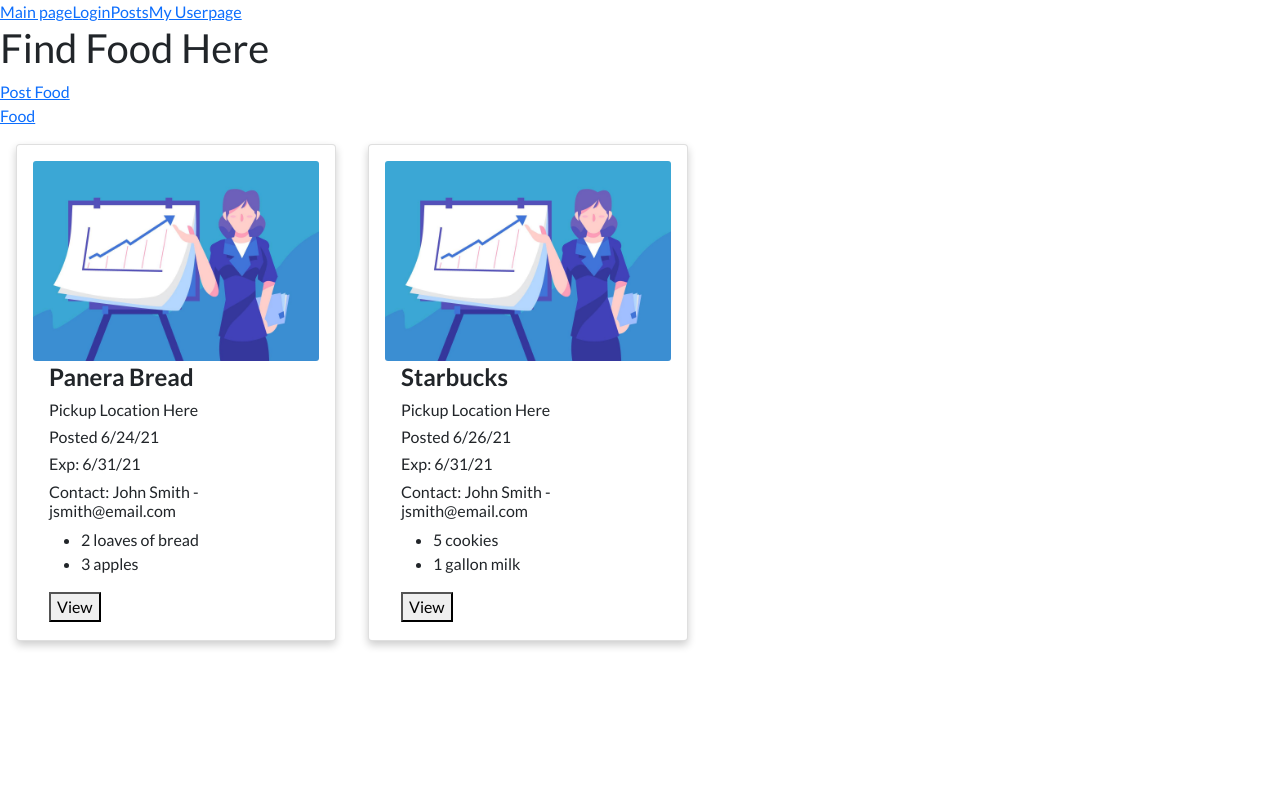
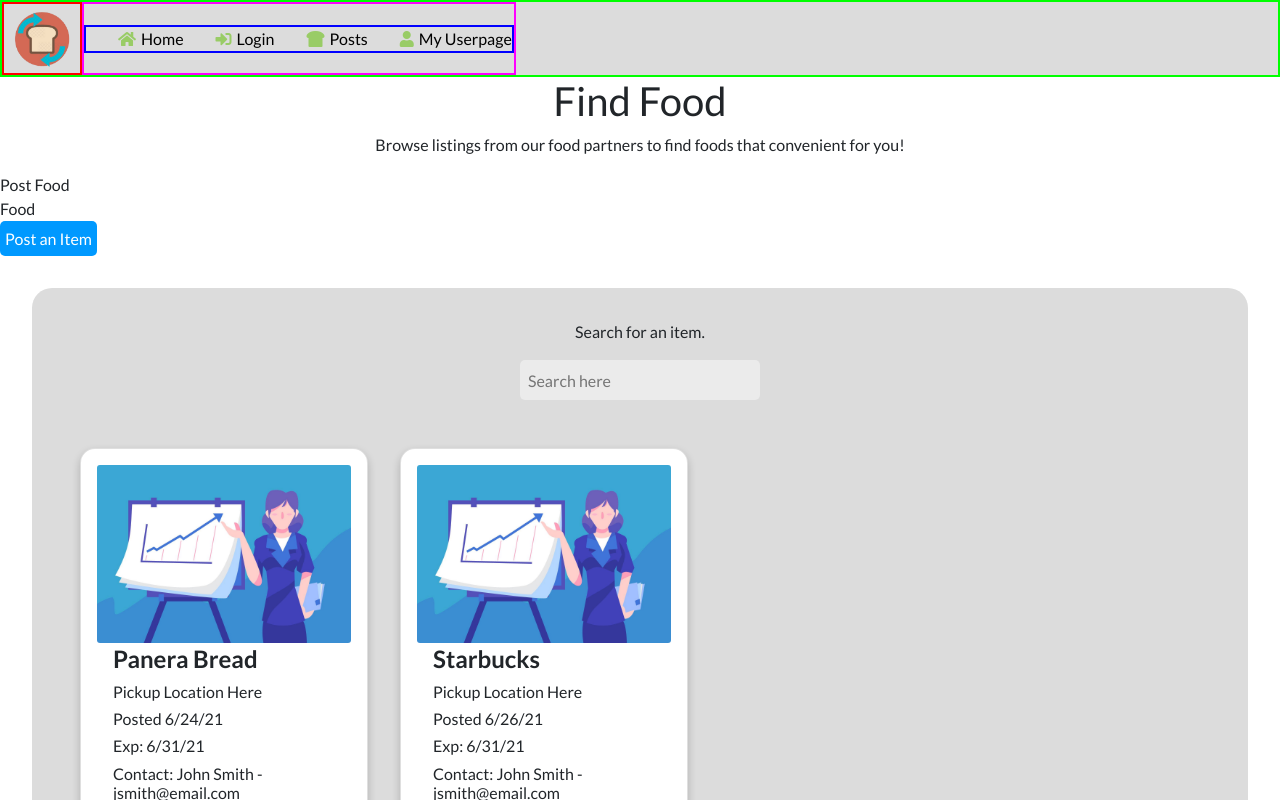
Before and after one commit to dalto135/bread-exchange, a React (Create React App) app in the folder client/: page /#/Posts in a window 1280 px wide. Shown: the top 800 px of the page. Built offline with nearby package versions, Linux system fonts and the light colour scheme.

Commit message:
styling navbar, created some components

```diff
--- a/client/public/index.html
+++ b/client/public/index.html
@@ -2,7 +2,7 @@
 <html lang="en">
   <head>
     <meta charset="utf-8">
-    <meta name="viewport" content="width=device-width, initial-scale=1, shrink-to-fit=no">
+    <meta name="viewport" content="width=device-width, initial-scale=1">
     <meta name="theme-color" content="#000000">
     <!--
       manifest.json provides metadata used when your web app is added to the
@@ -14,6 +14,10 @@
     <link href="https://fonts.googleapis.com/css2?family=Lato:wght@100;300;400;700&display=swap" rel="stylesheet">
     <link rel="stylesheet" href="https://stackpath.bootstrapcdn.com/bootstrap/4.3.1/css/bootstrap.min.css"
     integrity="sha384-ggOyR0iXCbMQv3Xipma34MD+dH/1fQ784/j6cY/iJTQUOhcWr7x9JvoRxT2MZw1T" crossorigin="anonymous">
+    <!-- Font Awesome -->
+    <link rel="stylesheet" href="https://cdnjs.cloudflare.com/ajax/libs/font-awesome/5.15.3/css/all.min.css" integrity="sha512-iBBXm8fW90+nuLcSKlbmrPcLa0OT92xO1BIsZ+ywDWZCvqsWgccV3gFoRBv0z+8dLJgyAHIhR35VZc2oM/gI1w=="
+    crossorigin="anonymous"
+    referrerpolicy="no-referrer" />
     <!--
       Notice the use of %PUBLIC_URL% in the tags above.
       It will be replaced with the URL of the `public` folder during the build.
--- /dev/null
+++ b/client/src/components/Button/Button.css
@@ -0,0 +1,9 @@
+#button {
+    border: none;
+    width: auto;
+    height: 2.2rem;
+    border-radius: 5px;
+    background-color: #0099ff;
+    color: white;
+    padding: 5px;
+}
--- /dev/null
+++ b/client/src/components/Button/Button.js
@@ -0,0 +1,8 @@
+import React from "react";
+import "./Button.css"
+
+const Button = (props) => {
+  return <button id="button">{props.title}</button>;
+};
+
+export default Button;
--- /dev/null
+++ b/client/src/components/Input/input.css
@@ -0,0 +1,18 @@
+#search-input {
+    border: none;
+    border-radius: 5px;
+    height: 2.5rem;
+    width: 15rem;
+    background-color: #ebebeb;
+    color: #aaaaaa;
+    font-family: Lato;
+}
+
+#search-input:active {
+    border: #aaaaaa
+}
+
+input{
+    text-indent: 6px;
+    font-family: Lato;
+}
--- a/client/src/components/Input/input.js
+++ b/client/src/components/Input/input.js
@@ -0,0 +1,12 @@
+// import React from "react";
+import "bootstrap/dist/css/bootstrap.css";
+import "./input.css"
+import React, { Component } from 'react';
+
+class Input extends Component {
+    render() {
+        return <input id="search-input" placeholder="Search here"></input>
+    }
+};
+
+export default Input;
--- a/client/src/components/Navbar/Navbar.css
+++ b/client/src/components/Navbar/Navbar.css
@@ -0,0 +1,56 @@
+#be-logo{
+    width: 5rem;
+    height: auto;
+    border: 2px solid red;
+}
+
+#nav-list {
+  list-style-type: none;
+  margin: 0;
+  padding: 0;
+  display: flex;
+  flex-direction: row;
+  font-family: Lato;
+  justify-content: center;
+  border: 2px solid blue;
+  align-items: center;
+}
+
+li {
+    margin-left: 2rem;
+    color: black;
+    font-family: Lato;
+}
+
+#navbar {
+  background: gainsboro;
+  height: auto;
+  /* padding-top: 15px; */
+  /* padding-bottom: 15px; */
+  /* display: flex; */
+  /* align-items: center; */
+    border: 2px solid lime;
+    display: flex;
+    flex-direction: row;
+    flex-wrap: wrap;
+}
+
+#test {
+    border: 2px solid magenta;
+    display: flex;
+    justify-content: center;
+    align-items: center;
+}
+
+a {
+    color: inherit;
+    text-decoration: none;
+}
+
+#link-button {
+    margin-left: 5px;
+}
+
+.fas {
+    color: #99cc66;
+}
--- a/client/src/components/Navbar/navbar.js
+++ b/client/src/components/Navbar/navbar.js
@@ -1,16 +1,23 @@
-import React from 'react';
-import { Link } from 'react-router-dom';
+import React from "react";
+import { Link } from "react-router-dom";
+import "./Navbar.css";
 
 function navBar() {
   return (
-      <div>
-
-        <Link to='/'>Main page</Link>
-        <Link to='/login'>Login</Link>
-        <Link to='/Posts'>Posts</Link>
-        <Link to='/UserPage'>My Userpage</Link>
-
+    <div>
+      <div id="navbar">
+      <img id="be-logo" src="/BElogo.jpg"></img>
+      <div id="test">
+        <ul id="nav-list">
+        {/* <img id="be-logo" src="/BElogo.jpg"></img> */}
+          <li><i className="fas fa-home"></i><Link id="link-button" to="/">Home</Link></li>
+          <li><i class="fas fa-sign-in-alt"></i><Link id="link-button" to="/login">Login</Link></li>
+          <li><i class="fas fa-bread-slice"></i><Link id="link-button" to="/Posts">Posts</Link></li>
+          <li><i class="fas fa-user"></i><Link id="link-button" to="/UserPage">My Userpage</Link></li>
+        </ul>
       </div>
+      </div>
+    </div>
   );
 }
 
--- a/client/src/pages/Posts/Posts.js
+++ b/client/src/pages/Posts/Posts.js
@@ -2,8 +2,8 @@
 import "bootstrap/dist/css/bootstrap.css";
 import "./style.css";
 import { Link } from "react-router-dom";
-import Card from "react-bootstrap/Card";
-import Button from "react-bootstrap/Button";
+import Input from "../../components/Input/input"
+import Button from "../../components/Button/Button"
 import SinglePost from "../Singlepost/Singlepost";
 import CreatePost from "../CreatePost/CreatePost";
 import { HashRouter as Router, Route } from "react-router-dom";
@@ -11,13 +11,30 @@
 function Posts() {
   return (
     <div>
-      <h1>Find Food Here</h1>
-      <Link to="/CreatePost">Post Food</Link><br></br>
-      <Link to="/singlepost">Food</Link>
-      {/* <Router>
-        <Route exact path='/singlepost' component={SinglePost}/>
-      </Router> */}
+      {/* Heading */}
+      <div id="find-food-header">
+        <h1>Find Food</h1>
+        <p>
+          Browse listings from our food partners to find foods that convenient
+          for you!{" "}
+        </p>
+
+      </div>
+
+
+
+      <Link to="/CreatePost">Post Food</Link>
+      <br></br>
+      <Link to="/singlepost">Food</Link><br></br>
+      <Button title="Post an Item" />
+      <div id="gray-panel">
+        <div id="card-search">
+          <p>Search for an item.</p>
+          {/* Input component */}
+        <Input/>
+        </div>
         <div className="card-container">
+          {/* Cards */}
           <div className="card">
             <img className="card-img" src="/chart.jpg" alt="Avatar"></img>
             <div className="container">
@@ -29,12 +46,12 @@
               <h6>Exp: 6/31/21</h6>
               <h6>Contact: John Smith - jsmith@email.com</h6>
               <p>
-              <ul>
+                <ul id="card-list">
                   <li>2 loaves of bread</li>
                   <li>3 apples</li>
                 </ul>
               </p>
-            <button>View</button>
+              <Button title="View" />
             </div>
           </div>
 
@@ -54,7 +71,8 @@
                   <li>1 gallon milk</li>
                 </ul>
               </p>
-            <button>View</button>
+              <Button title="View" />
+            </div>
           </div>
         </div>
       </div>
--- a/client/src/pages/Posts/style.css
+++ b/client/src/pages/Posts/style.css
@@ -1,6 +1,36 @@
+body {
+  font-family: Lato;
+}
+
+#find-food-header {
+  text-align: center;
+}
+
+#gray-panel {
+  background-color: gainsboro;
+  width: auto;
+  height: auto;
+  padding: 2rem;
+  margin: 2rem;
+  border-radius: 20px;
+  display: flex;
+  flex-direction: row;
+  flex-wrap: wrap;
+  justify-content: center;
+}
+
+#card-search {
+  text-align: center;
+  height: auto;
+  width: auto;
+  /* border: 2px solid red; */
+  margin-bottom: 2rem;
+}
+
 .card-container {
-    display: flex;
-    flex-direction: row;
+  display: flex;
+  flex-direction: row;
+  /* border: 2px solid blue; */
 }
 
 .card {
@@ -9,6 +39,7 @@
   width: 25%;
   padding: 1rem;
   margin: 1rem;
+  border-radius: 15px;
 }
 
 .card:hover {
@@ -17,9 +48,16 @@
 
 .container {
   padding: 2px 16px;
+  align-content: center;
 }
 
 .card-img {
-    width: 100%;
-    height: auto;
+  width: 100%;
+  height: auto;
 }
+
+/* #card-list {
+  display: flex;;
+  flex-direction: row;
+  flex-wrap: wrap;
+} */
```
Also changed, not shown: client/src/App.js (+13 -13 lines), client/src/components/Submit-Button/submit.js (deleted). Lines whose indentation alone changed are shown as unchanged.
